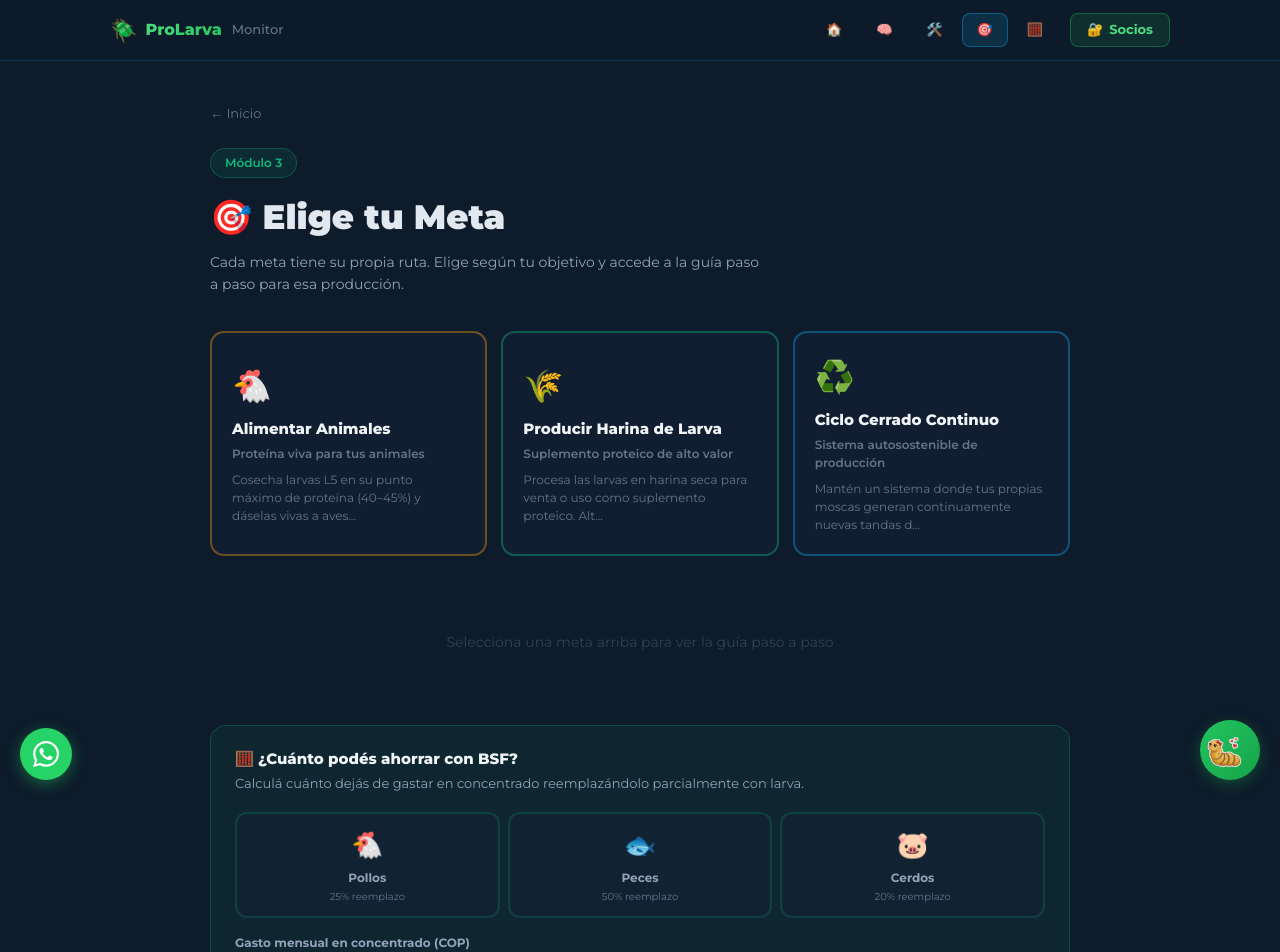
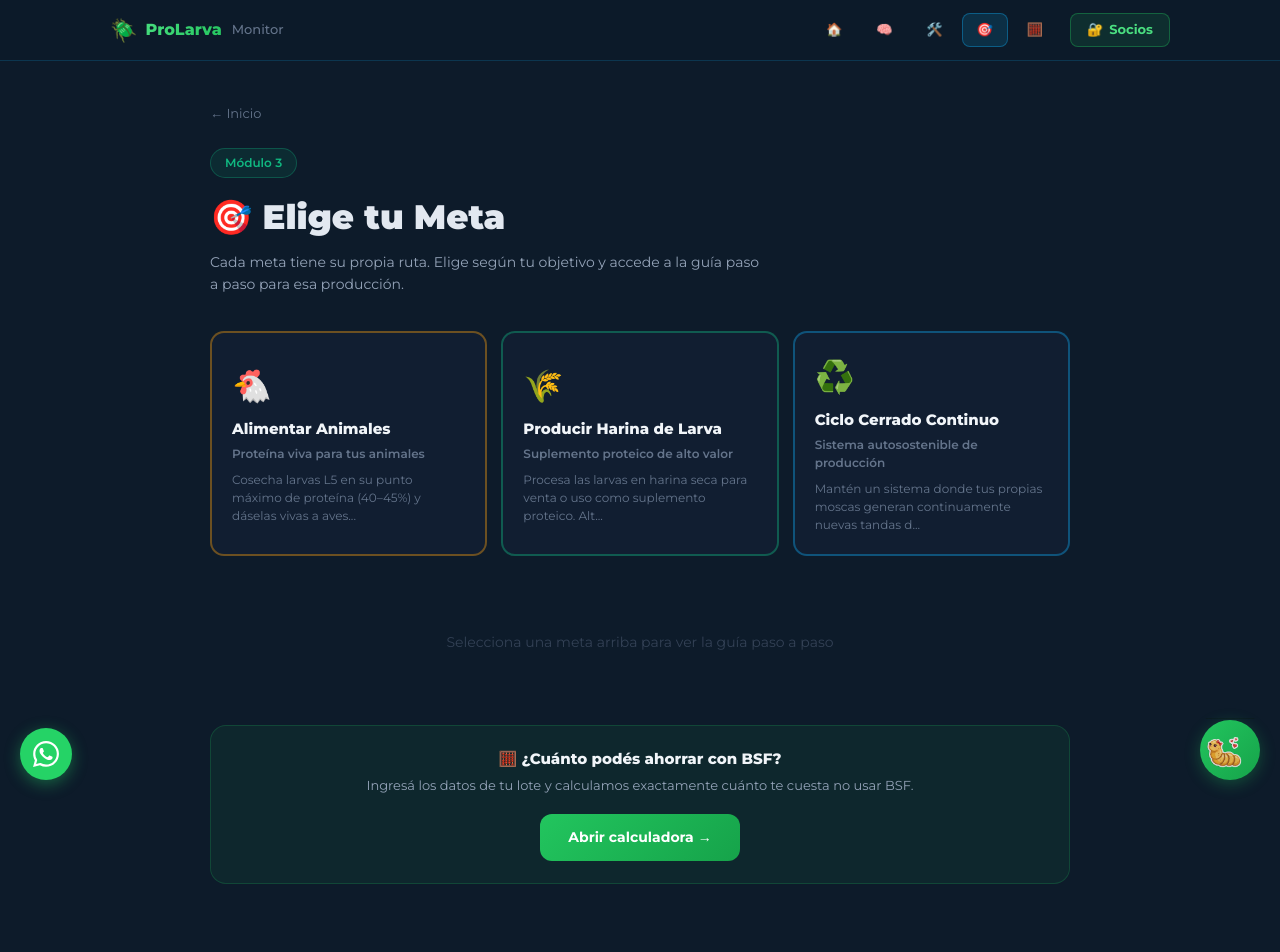
Before and after one commit to coronelzuth/prolarva, a Next.js app: page /metas in a window 1280 px wide. Shown: the top 952 px of the page. Built offline with nearby package versions, Linux system fonts and the light colour scheme.

Commit message:
refactor: reemplazar CalculadoraInline por link a /calculadora
Quita la mini-calculadora embebida en /metas y la reemplaza
por un botón que redirige a la calculadora completa interna.

Co-Authored-By: Claude Sonnet 4.6 <noreply@anthropic.com>

```diff
--- a/src/app/metas/page.tsx
+++ b/src/app/metas/page.tsx
@@ -4,7 +4,6 @@ import { useState, useEffect } from 'react';
 import Link from 'next/link';
 import { metas } from '@/data/metas';
 import { useProgress } from '@/hooks/useProgress';
-import CalculadoraInline from '@/components/CalculadoraInline';
 
 export default function MetasPage() {
   const [activeMeta, setActiveMeta] = useState<string | null>(null);
@@ -150,7 +149,15 @@ export default function MetasPage() {
         </div>
       )}
 
-      <CalculadoraInline />
+      <div style={{ marginTop: 32, padding: '22px 24px', background: 'rgba(34,197,94,0.07)', border: '1px solid rgba(34,197,94,0.2)', borderRadius: 16, textAlign: 'center' }}>
+        <div style={{ fontSize: 15, fontWeight: 800, color: '#f1f5f9', marginBottom: 6 }}>🧮 ¿Cuánto podés ahorrar con BSF?</div>
+        <div style={{ fontSize: 13, color: '#94a3b8', marginBottom: 18, lineHeight: 1.5 }}>
+          Ingresá los datos de tu lote y calculamos exactamente cuánto te cuesta no usar BSF.
+        </div>
+        <Link href="/calculadora" style={{ display: 'inline-block', padding: '13px 28px', background: 'linear-gradient(135deg,#22c55e,#16a34a)', color: '#fff', borderRadius: 12, fontWeight: 700, fontSize: 14, textDecoration: 'none' }}>
+          Abrir calculadora →
+        </Link>
+      </div>
     </div>
   );
 }
```
